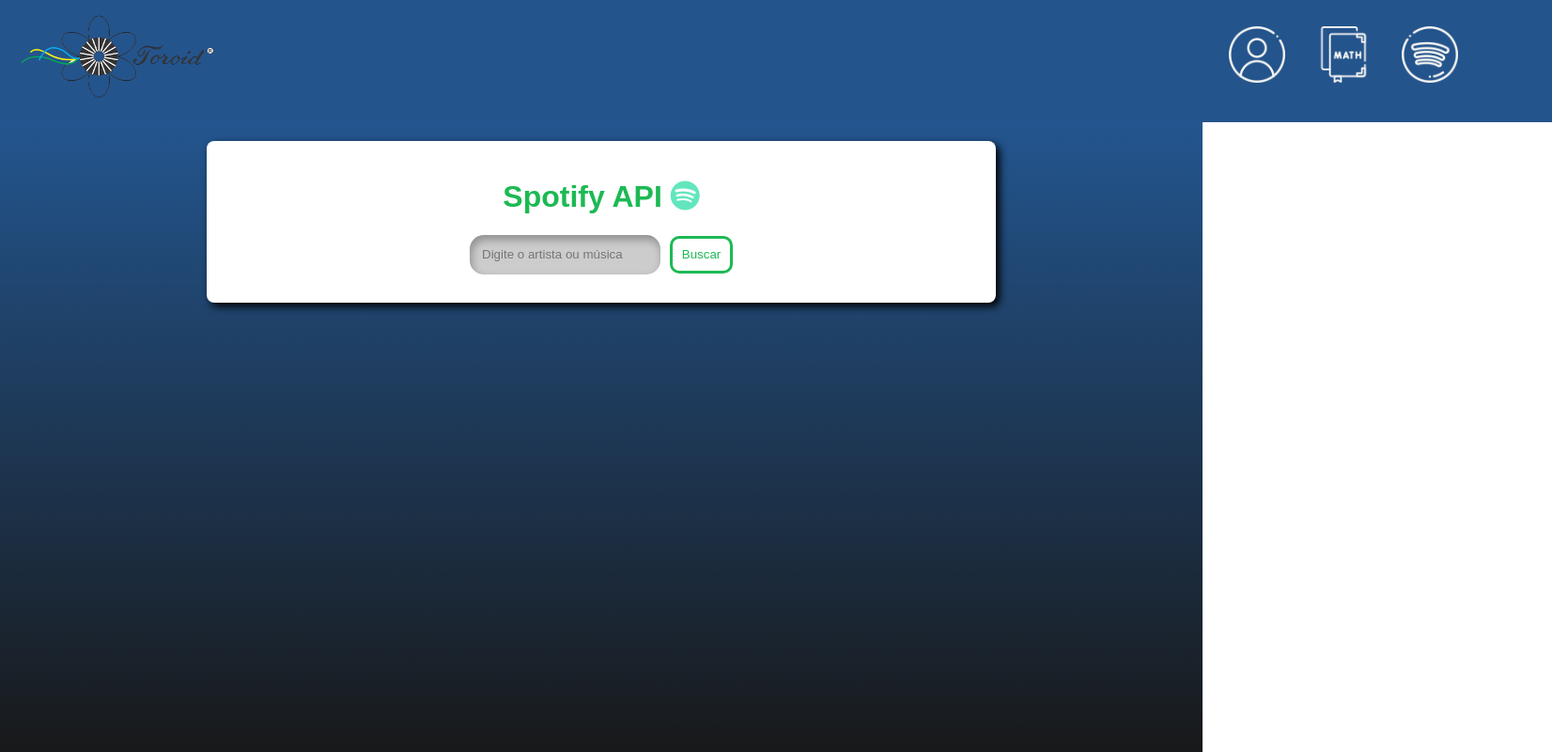
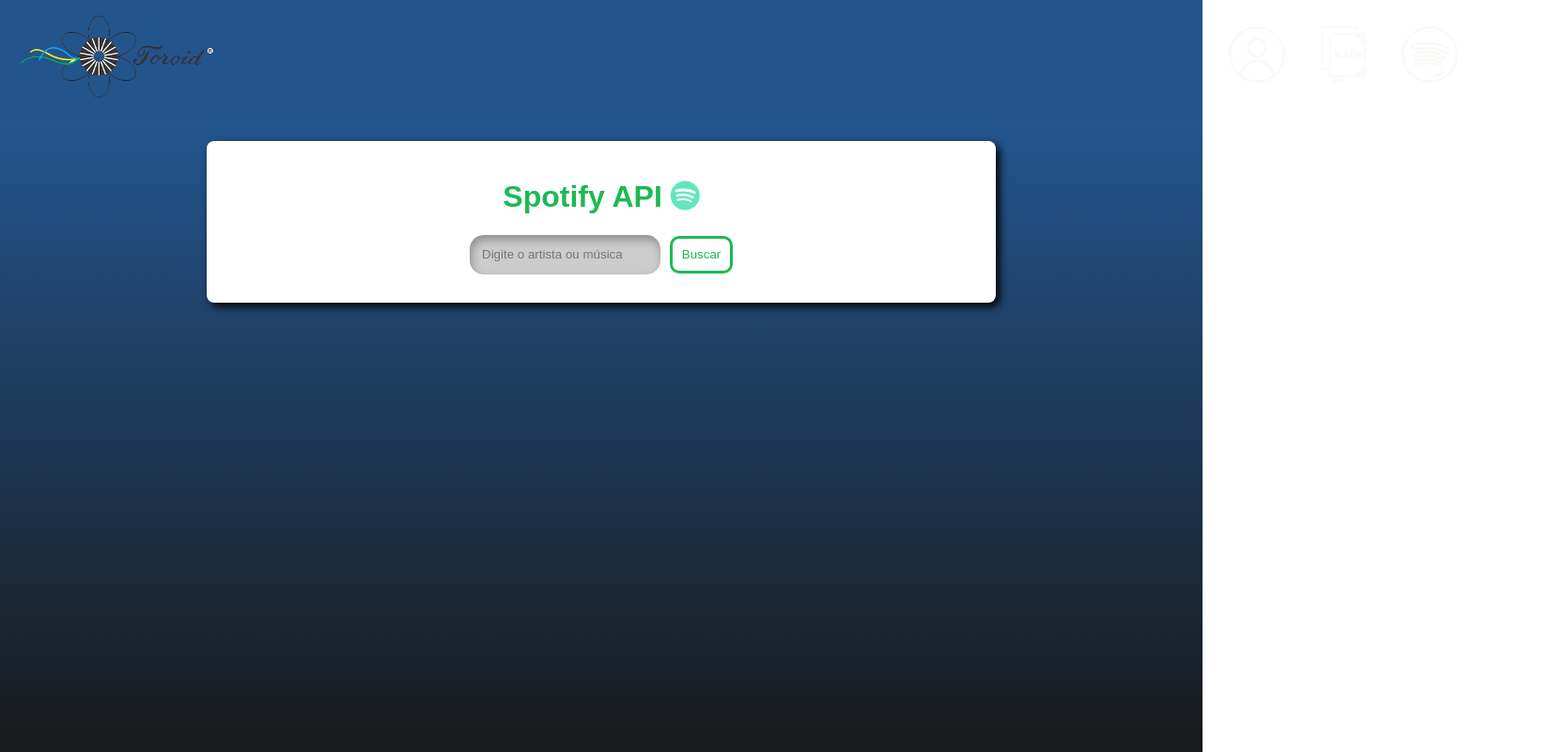
Before and after one commit to GabrielPrad/ProjetoWeb, a plain HTML site: page index.html in a window 1280 px wide. Shown: the whole page at 94% size, 1652 px wide, since content can reach past the window. Drawn offline with nearby package versions, Linux system fonts and the light colour scheme.

Commit message:
Update style.css

```diff
--- a/style.css
+++ b/style.css
@@ -14,7 +14,6 @@
     justify-content: space-between;
     background: #24548c;
     padding: 10px;
-    width: 204vh;
 }
 
 .logo {
```
